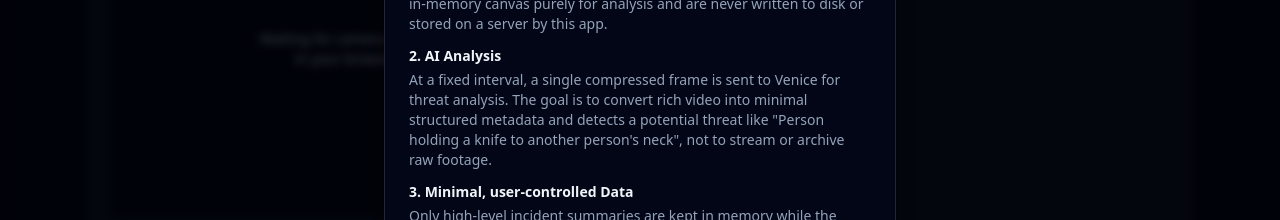
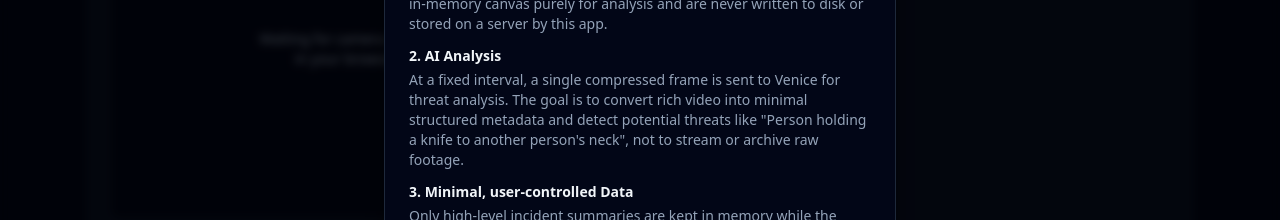
Before and after one commit to wongpiwat/supersafe-monitoring, a React (Vite) app: page / in a window 1280 px wide. Both pictures are taken after a click on the button 412 px from the left and 651 px from the top of the page. Shown: the part 336-556 px from the top of the page. Built offline with nearby package versions, Linux system fonts and the light colour scheme; no server answers.

Commit message:
fix: update description in threat analysis

```diff
--- a/package.json
+++ b/package.json
@@ -1,7 +1,7 @@
 {
   "name": "supersafe-monitoring",
   "private": true,
-  "version": "1.0.3",
+  "version": "1.0.4",
   "type": "module",
   "scripts": {
     "dev": "vite",
--- a/src/App.tsx
+++ b/src/App.tsx
@@ -490,8 +490,8 @@ function App() {
                 <p className="mt-1 text-xs text-slate-400 sm:text-sm">
                   At a fixed interval, a single compressed frame is sent to
                   Venice for threat analysis. The goal is to convert rich video
-                  into minimal structured metadata and detects a potential
-                  threat like &quot;Person holding a knife to another person's
+                  into minimal structured metadata and detect potential threats
+                  like &quot;Person holding a knife to another person's
                   neck&quot;, not to stream or archive raw footage.
                 </p>
               </div>
```
